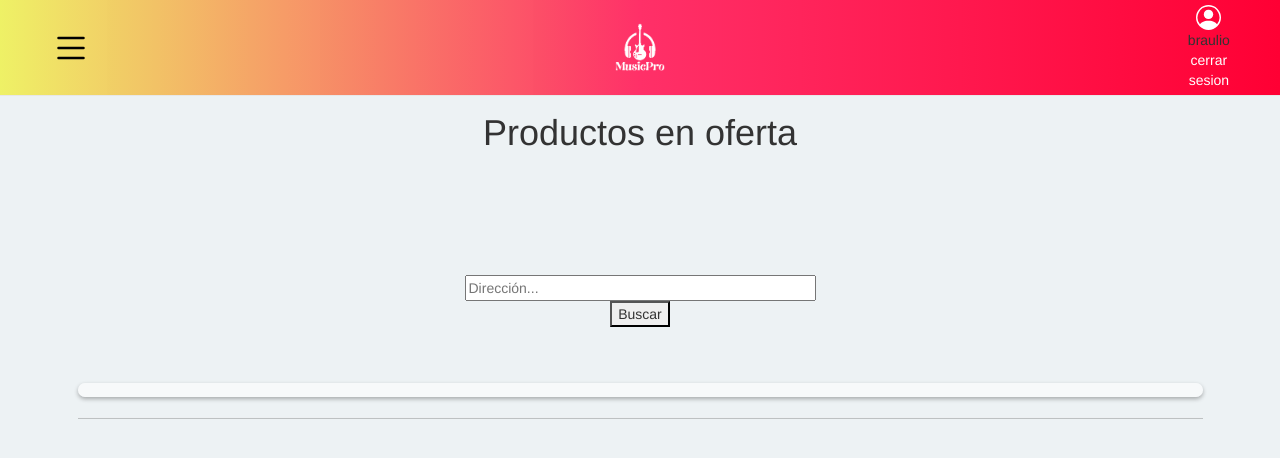
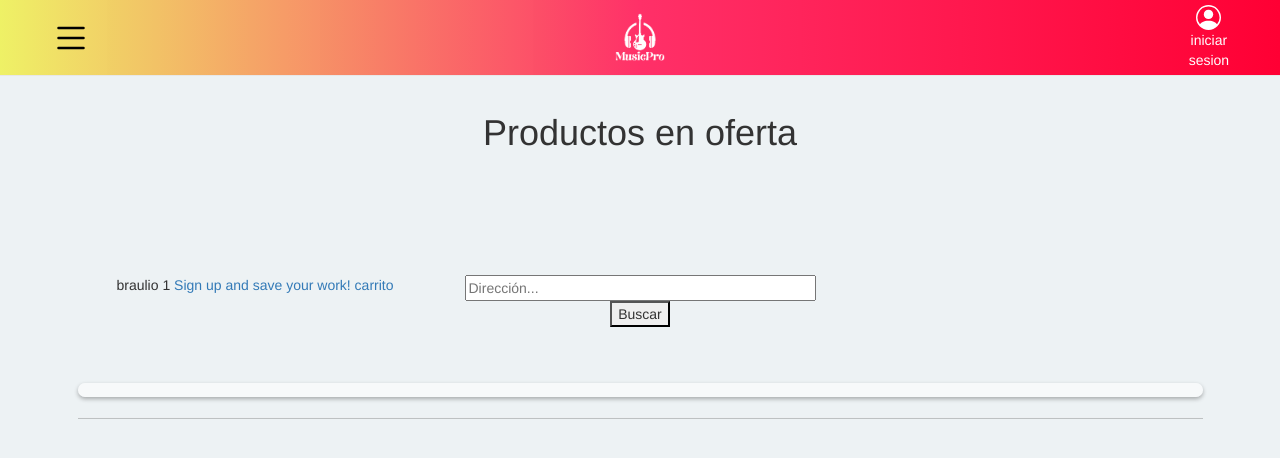
Before and after one commit to ArticFish/musicpro, a Django app: page / in a window 1280 px wide. Shown: the top 458 px of the page. Run offline with Django 4.2, Linux system fonts and the light colour scheme; a user stored in the database is signed in; data that the repository does not hold is empty.

Commit message:
usuario guest

```diff
--- a/musicpro/urls.py
+++ b/musicpro/urls.py
@@ -19,4 +19,5 @@
 urlpatterns = [
     path('admin/', admin.site.urls),
     path('',include('tienda.urls')),
+    path("convert/", include("guest_user.urls")),
 ]
--- a/tienda/admin.py
+++ b/tienda/admin.py
@@ -1,4 +1,5 @@
 from django.contrib import admin
-from .models import producto
+from .models import producto,carrito
 # Register your models here.
 admin.site.register(producto)
+admin.site.register(carrito)
--- /dev/null
+++ b/tienda/templates/404.html
@@ -0,0 +1 @@
+aaaaaaa
--- /dev/null
+++ b/tienda/templates/carritocompra.html
@@ -0,0 +1,4 @@
+{%load static%}
+{% for m in lista %}
+    {{ m.idProducto }} {{ m.idUsuario }}
+{% endfor %}
--- a/tienda/templates/index.html
+++ b/tienda/templates/index.html
@@ -1,4 +1,5 @@
 {%load static%}
+{% load guest_user %}
 <!DOCTYPE html>
 <html>
 <head>
@@ -31,18 +32,26 @@
 </head>
 <header class="container-fluid">
     <nav class="navbar navbar-default navbar-fixed-top cabecera">
-        <div class="col-md-1">
+        <div class="col-sm-1">
             <svg xmlns="http://www.w3.org/2000/svg" width="40" height="40" fill="black" class="bi bi-list" viewBox="0 0 16 16">
                 <path fill-rule="evenodd" d="M2.5 12a.5.5 0 0 1 .5-.5h10a.5.5 0 0 1 0 1H3a.5.5 0 0 1-.5-.5zm0-4a.5.5 0 0 1 .5-.5h10a.5.5 0 0 1 0 1H3a.5.5 0 0 1-.5-.5zm0-4a.5.5 0 0 1 .5-.5h10a.5.5 0 0 1 0 1H3a.5.5 0 0 1-.5-.5z"/>
             </svg>
         </div>
-        <div class="col-md-4"></div>
-        <div class="col-md-1">
+        <div class="col-sm-4"></div>
+        <div class="col-sm-1">
             <img src="{%static 'img/logo.png' %}" class="img-fluid logo">
         </div>
-        <div class="col-md-4"></div>
-        <div class="col-md-1">
-            {% if user.is_authenticated %}
+        <div class="col-sm-4"></div>
+        <div class="col-sm-1">
+            {% if user|is_guest_user %}
+            <a href="{% url 'iniciar' %}" class="acolor"><svg xmlns="http://www.w3.org/2000/svg" width="25" height="25" fill="white" class="bi bi-person-circle" viewBox="0 0 16 16" >
+                <path d="M11 6a3 3 0 1 1-6 0 3 3 0 0 1 6 0z"/>
+                <path fill-rule="evenodd" d="M0 8a8 8 0 1 1 16 0A8 8 0 0 1 0 8zm8-7a7 7 0 0 0-5.468 11.37C3.242 11.226 4.805 10 8 10s4.757 1.225 5.468 2.37A7 7 0 0 0 8 1z"/>
+            </svg>
+            <br>
+            iniciar sesion
+            </a>
+            {% else %}
             <svg xmlns="http://www.w3.org/2000/svg" width="25" height="25" fill="white" class="bi bi-person-circle" viewBox="0 0 16 16">
                 <path d="M11 6a3 3 0 1 1-6 0 3 3 0 0 1 6 0z"/>
                 <path fill-rule="evenodd" d="M0 8a8 8 0 1 1 16 0A8 8 0 0 1 0 8zm8-7a7 7 0 0 0-5.468 11.37C3.242 11.226 4.805 10 8 10s4.757 1.225 5.468 2.37A7 7 0 0 0 8 1z"/>
@@ -51,14 +60,6 @@
             {{ user.username }}
             <br>
             <a href="{% url 'cerrarsesion' %}" class="acolor"> cerrar sesion</a>
-            {% else %}
-            <a href="{% url 'iniciar' %}" class="acolor"><svg xmlns="http://www.w3.org/2000/svg" width="25" height="25" fill="white" class="bi bi-person-circle" viewBox="0 0 16 16" >
-                <path d="M11 6a3 3 0 1 1-6 0 3 3 0 0 1 6 0z"/>
-                <path fill-rule="evenodd" d="M0 8a8 8 0 1 1 16 0A8 8 0 0 1 0 8zm8-7a7 7 0 0 0-5.468 11.37C3.242 11.226 4.805 10 8 10s4.757 1.225 5.468 2.37A7 7 0 0 0 8 1z"/>
-            </svg>
-            <br>
-            iniciar sesion
-            </a>
             {% endif %}
         </div>
     </nav>
@@ -68,7 +69,14 @@
         <h1>Productos en oferta</h1>
     </div>
     <div class="row filas">
-        <div class="col-md-4"></div>
+        <div class="col-md-4">
+            {{ user.username }}
+            {{ user.id }}
+            <a href="{% url 'registro' %}">Sign up and save your work!</a>
+            {% if user.is_authenticated %}
+                <a href="{% url 'carritocompra'  user.id %}">carrito</a>
+            {% endif %}
+        </div>
         <div class="col-md-4">
             <div class="search-container">
                 <form action="">
@@ -87,7 +95,7 @@
                         <h4>producto</h4>
                         <h2>Precio</h2>
                     </a>
-                    <a href="#" class="myButton">Agregar
+                    <a href="{% url 'agregarcarrito' m.idProducto user.id %}" class="myButton">Agregar
                         <svg xmlns="http://www.w3.org/2000/svg" width="16" height="16" fill="currentColor" class="bi bi-cart" viewBox="0 0 16 16">
                             <path d="M0 1.5A.5.5 0 0 1 .5 1H2a.5.5 0 0 1 .485.379L2.89 3H14.5a.5.5 0 0 1 .491.592l-1.5 8A.5.5 0 0 1 13 12H4a.5.5 0 0 1-.491-.408L2.01 3.607 1.61 2H.5a.5.5 0 0 1-.5-.5zM3.102 4l1.313 7h8.17l1.313-7H3.102zM5 12a2 2 0 1 0 0 4 2 2 0 0 0 0-4zm7 0a2 2 0 1 0 0 4 2 2 0 0 0 0-4zm-7 1a1 1 0 1 1 0 2 1 1 0 0 1 0-2zm7 0a1 1 0 1 1 0 2 1 1 0 0 1 0-2z"/>
                         </svg>
--- a/tienda/urls.py
+++ b/tienda/urls.py
@@ -14,13 +14,15 @@
     2. Add a URL to urlpatterns:  path('blog/', include('blog.urls'))
 """
 from django.urls import path
-from .views import index,iniciar,iniciarsesion,registro,registrar,cerrarsesion,pproducto
+from .views import index,iniciar,iniciarsesion,registro,registrar,cerrarsesion,pproducto,carritocompra,agregarcarrito
 urlpatterns = [
     path('',index,name='index'),
     path('iniciar',iniciar,name='iniciar'),
     path('iniciarsesion',iniciarsesion,name='iniciarsesion'),
     path('registrar',registrar,name='registrar'),
+    path('carritocompra/<int:idu>',carritocompra,name='carritocompra'),
     path('registro',registro,name='registro'),
     path('cerrarsesion',cerrarsesion,name='cerrarsesion'),
     path('pproducto/<int:idp>',pproducto,name='pproducto'),
+    path('agregarcarrito/<int:idp>/<int:idu>',agregarcarrito,name='agregarcarrito'),
 ]
--- a/tienda/views.py
+++ b/tienda/views.py
@@ -1,17 +1,32 @@
-from django.shortcuts import render
+from django.shortcuts import redirect, render
 from django.contrib.auth.models import User
-from .models import producto
+from .models import producto,carrito
 from django.contrib.auth import authenticate, login, logout
 from django.contrib import messages
+from guest_user.decorators import allow_guest_user
+from django.contrib.auth.decorators import user_passes_test,login_required
 
 # Create your views here.
+@allow_guest_user
 def index(request):
     lproductos = producto.objects.all()
     contexto = {"lista":lproductos}
     return render(request,'index.html',contexto)
 
+
+@user_passes_test(lambda u: u.is_authenticated,login_url='iniciar')
+def carritocompra(request,idu):
+    if request.user.id == idu:
+        lproductos = carrito.objects.filter(idUsuario=idu)
+        contexto = {"lista":lproductos}
+        return render(request,'carritocompra.html',contexto)
+    else:
+        return redirect('index')
+
+
 def registro(request):
     return render(request,'registro.html')
+
 
 def iniciar(request):
     return render(request,'iniciar.html')
@@ -21,9 +36,19 @@
     contexto = {"lista":lproductos}
     return render(request,'pproducto.html',contexto)
 
+@user_passes_test(lambda u: u.is_authenticated,login_url='index')
 def cerrarsesion(request):
     logout(request)
-    return render(request,'index.html')
+    return redirect('index')
+
+
+def agregarcarrito(request,idp,idu):
+    pro = producto
+    usuario = User
+    pro.idProducto = producto.objects.get(idProducto=idp)
+    usuario.id = User.objects.get(id=idu)
+    carrito.objects.create(idProducto=pro.idProducto,idUsuario=usuario.id)
+    return render(request,'carritocompra.html')
 
 def iniciarsesion(request):
     user = request.POST['username']
@@ -32,7 +57,7 @@
     if user is not None:
         login(request, user)
         messages.success(request,'Usuario autenticado')
-        return render(request,'index.html')
+        return redirect('index')
     else:
         messages.success(request,'Usuario o contrasena incorrectos')
         return render(request,'prueba.html')
```
Also changed, not shown: musicpro/settings.py (+8 -4 lines), tienda/models.py (+8 -1 lines), tienda/migrations/0001_initial.py.
